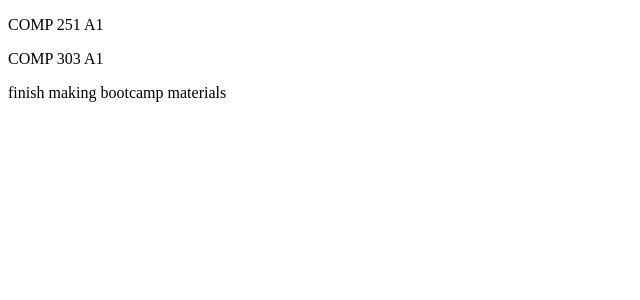
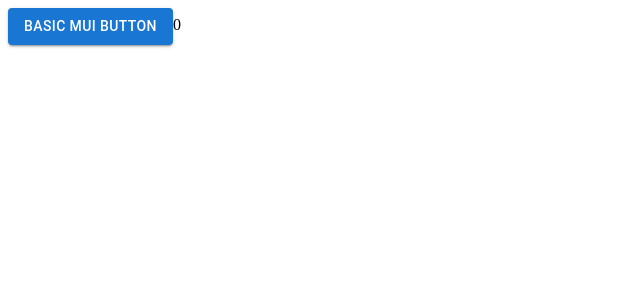
Before and after one commit to sophearahsp/skeleton-app, a React (Create React App) app in the folder frontend/: page / in a window 1280 px wide. Shown: the top 300 px of the page, without its empty margins (0-640 px from the left). Built offline with nearby package versions, Linux system fonts and the light colour scheme.

Commit message:
created button and event handling function to add to todoCount in state

```diff
--- a/frontend/package.json
+++ b/frontend/package.json
@@ -9,6 +9,9 @@
   "author": "",
   "license": "ISC",
   "dependencies": {
+    "@emotion/react": "^11.10.4",
+    "@emotion/styled": "^11.10.4",
+    "@mui/material": "^5.10.8",
     "@types/node": "^16.11.60",
     "@types/react": "^18.0.21",
     "@types/react-dom": "^18.0.6",
--- a/frontend/src/App.tsx
+++ b/frontend/src/App.tsx
@@ -1,13 +1,22 @@
-import React from 'react';
+import React, {useState} from 'react';
 import { TodoItem } from './TodoItem';
+import { Button } from '@mui/material';
 
 // Create a functional component
 export default function App() {
+    const [todoCount, setTodoCount] = useState(0);
+
+    const onClickButton = () => {
+        setTodoCount(todoCount + 1);
+        console.log("Button clicked");
+    };
+
 	return (
 		<div>
-			<TodoItem taskName="COMP 251 A1"/>
-			<TodoItem taskName="COMP 303 A1"/>
-			<TodoItem taskName="finish making bootcamp materials"/>
+            <Button onClick={onClickButton} variant="contained">
+                basic mui button
+            </Button>
+            {todoCount}
 		</div>
 	);
 }
```
Also changed, not shown: 1 other file (tests, documents, lock files or other folders).
